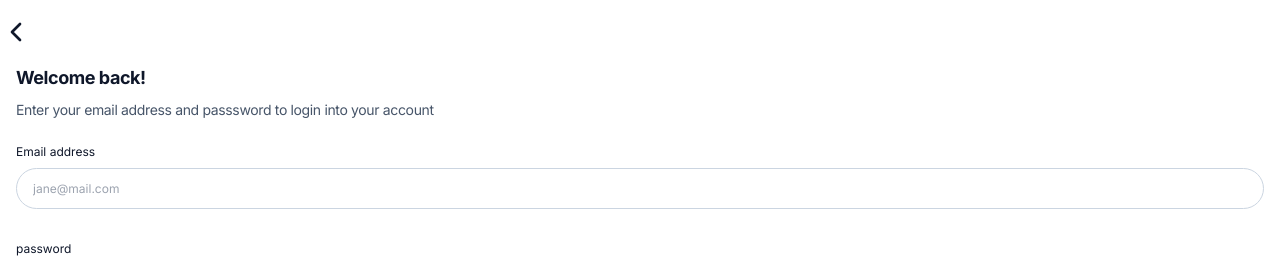
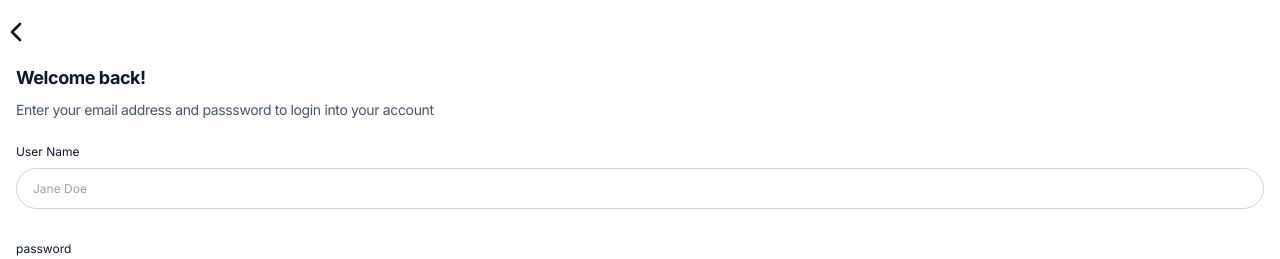
Before and after one commit to Benjamin-ochieng/sheeg, a Vue app: page /signin in a window 1280 px wide. Shown: the top 259 px of the page. Built offline with nearby package versions, Linux system fonts and the light colour scheme; what deep-freeze would draw is missing.

Commit message:
feat: connect signing to backend

```diff
--- a/src/pages/PageSignin.vue
+++ b/src/pages/PageSignin.vue
@@ -8,13 +8,14 @@
       </p>
     </div>
     <div class="py-6 divide-y space-y-8">
-      <form action="" class="flex flex-col text-xs space-y-8">
+      <form @submit.prevent="signin" class="flex flex-col text-xs space-y-8">
         <base-input
-          label="Email address"
-          type="email"
-          placeholder="jane@mail.com"
+          label="User Name"
+          type="text"
+          placeholder="Jane Doe"
+          v-model="userName"
         />
-        <base-input label="password" type="password" />
+        <base-input label="password" type="password" v-model="password" />
         <p class="font-light tracking-tight">
           By contnuing, you accept our
           <a href="#" target="_blank"
@@ -31,7 +32,7 @@
             ></a
           >
         </p>
-        <base-button>Continue</base-button>
+        <base-button button-type="submit">Continue</base-button>
       </form>
       <div class="flex flex-col items-center justify-center space-y-4">
         <div class="-mt-3 bg-white px-2 text-xs font-light">or</div>
@@ -39,7 +40,7 @@
           <img :src="GoogleLogo" class="w-4 h-4 mr-2" />
           Continue with Google
         </base-button>
-        <base-button variant="secondary" class="w-full">
+        <base-button variant="secondary" action="signin" class="w-full">
           <img :src="AppleLogo" class="w-4 h-4 mr-2" />
           Continue with Apple
         </base-button>
@@ -60,11 +61,23 @@
 </template>
 
 <script setup>
+import { ref } from 'vue';
 import GoogleLogo from '../assets/images/google-logo.png';
 import AppleLogo from '../assets/images/apple-log.png';
 import BaseButton from '../components/common/BaseButton.vue';
 import Icon from '../components/common/Icon.vue';
 import BaseInput from '../components/common/BaseInput.vue';
+import { authSignin } from '../services/authService';
+
+const userName = ref('');
+const password = ref('');
+
+const { execute } = authSignin().post(() => ({
+  userName: userName.value,
+  password: password.value,
+}));
+
+const signin = () => execute();
 </script>
 
 <style lang="scss" scoped></style>
```
